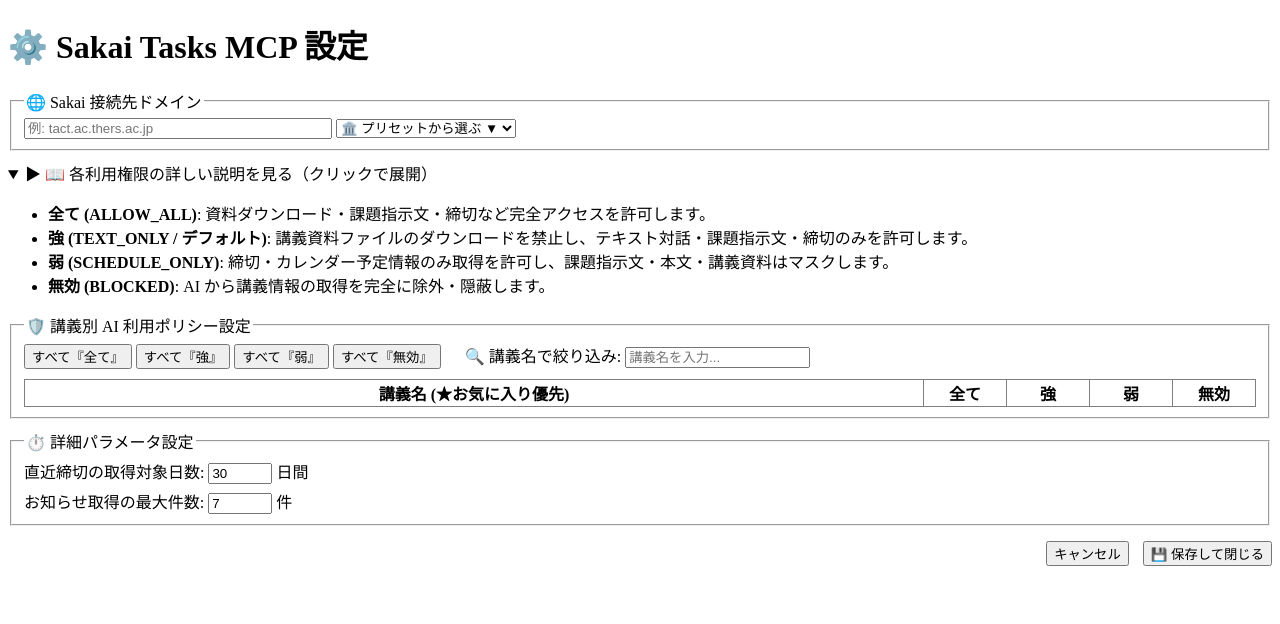
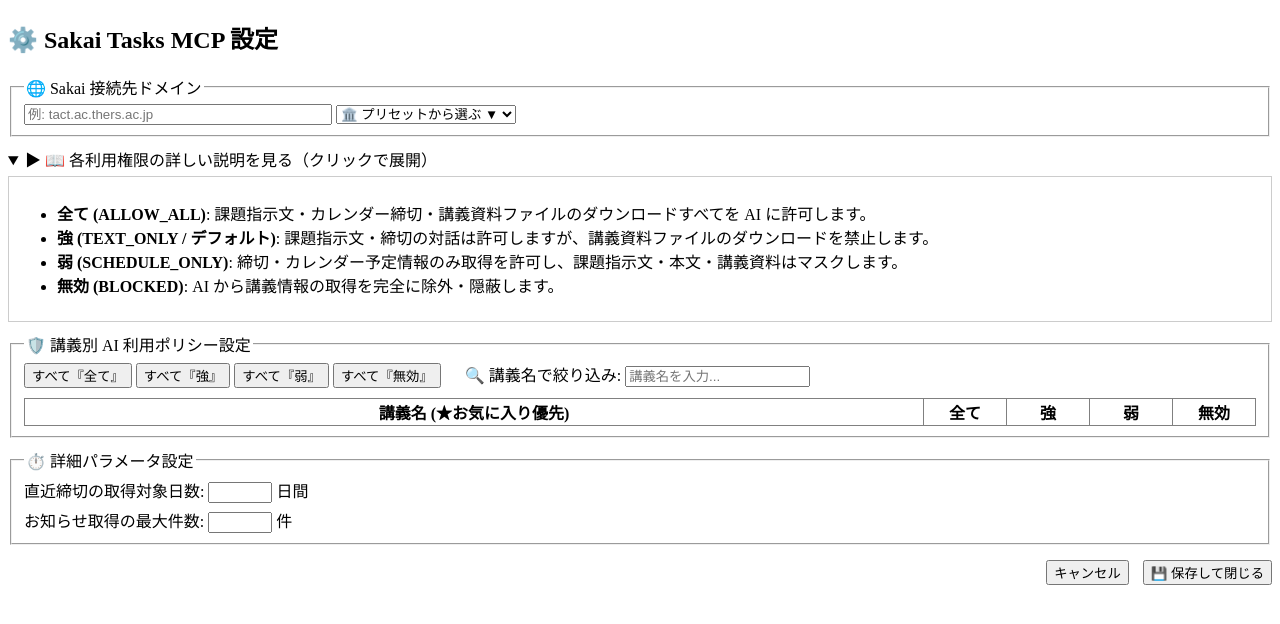
Before and after one commit to project-sakai-mcp/sakai-tasks-mcp, a Python web app: template src/gui/templates/settings.html in a window 1280 px wide, after a click on "▶ 📖 各利用権限の詳しい説明を見る（クリックで展開）". Shown: the top 624 px of the page. Run offline with Jinja, Linux system fonts and the light colour scheme; the template is opened without the code that fills it, so the values that code supplies are empty.

Commit message:
fix(gui): remove redundant fallbacks and add input validation in settings.html

```diff
--- a/src/gui/templates/settings.html
+++ b/src/gui/templates/settings.html
@@ -5,24 +5,24 @@
   <title>Sakai Tasks MCP 設定</title>
 </head>
 <body>
-  <h1>⚙️ Sakai Tasks MCP 設定</h1>
+  <h2>⚙️ Sakai Tasks MCP 設定</h2>
 
   <!-- 1. ドメイン設定行 -->
   <fieldset>
     <legend>🌐 Sakai 接続先ドメイン</legend>
-    <input type="text" id="sakai-host" placeholder="例: tact.ac.thers.ac.jp" style="width: 300px;">
+    <input type="text" id="sakai-host" style="width: 300px;" placeholder="例: tact.ac.thers.ac.jp">
     <select id="preset-select">
       <option value="">🏛️ プリセットから選ぶ ▼</option>
     </select>
   </fieldset>
 
-  <!-- 2. 権限詳細説明 (デフォルトで折りたたみ) -->
-  <details style="margin: 10px 0;">
+  <!-- 2. 権限詳細説明 (アコーディオン / details) -->
+  <details style="margin-top: 10px;">
     <summary>▶ 📖 各利用権限の詳しい説明を見る（クリックで展開）</summary>
-    <div>
+    <div style="padding: 8px; border: 1px solid #ccc; margin-top: 5px;">
       <ul>
-        <li><strong>全て (ALLOW_ALL)</strong>: 資料ダウンロード・課題指示文・締切など完全アクセスを許可します。</li>
-        <li><strong>強 (TEXT_ONLY / デフォルト)</strong>: 講義資料ファイルのダウンロードを禁止し、テキスト対話・課題指示文・締切のみを許可します。</li>
+        <li><strong>全て (ALLOW_ALL)</strong>: 課題指示文・カレンダー締切・講義資料ファイルのダウンロードすべてを AI に許可します。</li>
+        <li><strong>強 (TEXT_ONLY / デフォルト)</strong>: 課題指示文・締切の対話は許可しますが、講義資料ファイルのダウンロードを禁止します。</li>
         <li><strong>弱 (SCHEDULE_ONLY)</strong>: 締切・カレンダー予定情報のみ取得を許可し、課題指示文・本文・講義資料はマスクします。</li>
         <li><strong>無効 (BLOCKED)</strong>: AI から講義情報の取得を完全に除外・隠蔽します。</li>
       </ul>
@@ -30,7 +30,7 @@
   </details>
 
   <!-- 3 & 4. ポリシー一括設定バー & 講義絞り込み検索 -->
-  <fieldset>
+  <fieldset style="margin-top: 10px;">
     <legend>🛡️ 講義別 AI 利用ポリシー設定</legend>
     <div style="margin-bottom: 10px;">
       <button type="button" id="btn-all-allow">すべて『全て』</button>
@@ -65,11 +65,11 @@
     <legend>⏱️ 詳細パラメータ設定</legend>
     <div>
       <label for="default-deadline-days">直近締切の取得対象日数:</label>
-      <input type="number" id="default-deadline-days" min="1" max="365" value="30"> 日間
+      <input type="number" id="default-deadline-days" min="1" max="365"> 日間
     </div>
     <div style="margin-top: 5px;">
       <label for="default-announcement-limit">お知らせ取得の最大件数:</label>
-      <input type="number" id="default-announcement-limit" min="1" max="100" value="7"> 件
+      <input type="number" id="default-announcement-limit" min="1" max="100"> 件
     </div>
   </fieldset>
 
@@ -100,9 +100,8 @@
       // 1. ドメイン設定
       var hostInput = document.getElementById('sakai-host');
       var presetSelect = document.getElementById('preset-select');
-      hostInput.value = data.sakai_host || '';
+      hostInput.value = data.sakai_host;
 
-      if (data.presets) {
       for (var name in data.presets) {
         var opt = document.createElement('option');
         opt.value = data.presets[name];
@@ -112,7 +111,6 @@
         }
         presetSelect.appendChild(opt);
       }
-      }
 
       presetSelect.addEventListener('change', function() {
         if (presetSelect.value) {
@@ -121,11 +119,11 @@
       });
 
       // 6. 詳細パラメータ
-      document.getElementById('default-deadline-days').value = data.default_deadline_days || 30;
-      document.getElementById('default-announcement-limit').value = data.default_announcement_limit || 7;
+      document.getElementById('default-deadline-days').value = data.default_deadline_days;
+      document.getElementById('default-announcement-limit').value = data.default_announcement_limit;
 
       // 5. 講義一覧
-      globalCourses = data.courses || [];
+      globalCourses = data.courses;
       var tbody = document.getElementById('courses-tbody');
       tbody.innerHTML = '';
 
@@ -134,7 +132,7 @@
       globalCourses.forEach(function(course) {
         var tr = document.createElement('tr');
         tr.dataset.courseId = course.id;
-        tr.dataset.courseTitle = (course.title || '').toLowerCase();
+        tr.dataset.courseTitle = course.title.toLowerCase();
 
         // 講義名セル (★付き)
         var tdTitle = document.createElement('td');
@@ -179,7 +177,7 @@
       var query = this.value.toLowerCase().trim();
       var rows = document.querySelectorAll('#courses-tbody tr');
       rows.forEach(function(row) {
-        var title = row.dataset.courseTitle || '';
+        var title = row.dataset.courseTitle;
         if (query === '' || title.indexOf(query) !== -1) {
           row.style.display = '';
         } else {
@@ -191,13 +189,27 @@
     // 7. 保存とキャンセル
     document.getElementById('save-btn').addEventListener('click', function() {
       var sakaiHost = document.getElementById('sakai-host').value.trim();
+      if (!sakaiHost) {
+        alert('Sakai 接続先ドメインを入力してください。');
+        return;
+      }
+
       var deadlineDays = parseInt(document.getElementById('default-deadline-days').value, 10);
+      if (isNaN(deadlineDays) || deadlineDays <= 0) {
+        alert('直近締切の取得対象日数を正しく入力してください。');
+        return;
+      }
+
       var announcementLimit = parseInt(document.getElementById('default-announcement-limit').value, 10);
+      if (isNaN(announcementLimit) || announcementLimit <= 0) {
+        alert('お知らせ取得の最大件数を正しく入力してください。');
+        return;
+      }
 
       var updatedCourses = [];
       globalCourses.forEach(function(course) {
         var selected = document.querySelector('input[name="policy_' + course.id + '"]:checked');
-        var policyVal = selected ? selected.value : 'text_only';
+        var policyVal = selected ? selected.value : course.current_policy;
         updatedCourses.push({
           id: course.id,
           title: course.title,
```
Lines whose indentation alone changed are shown as unchanged.
